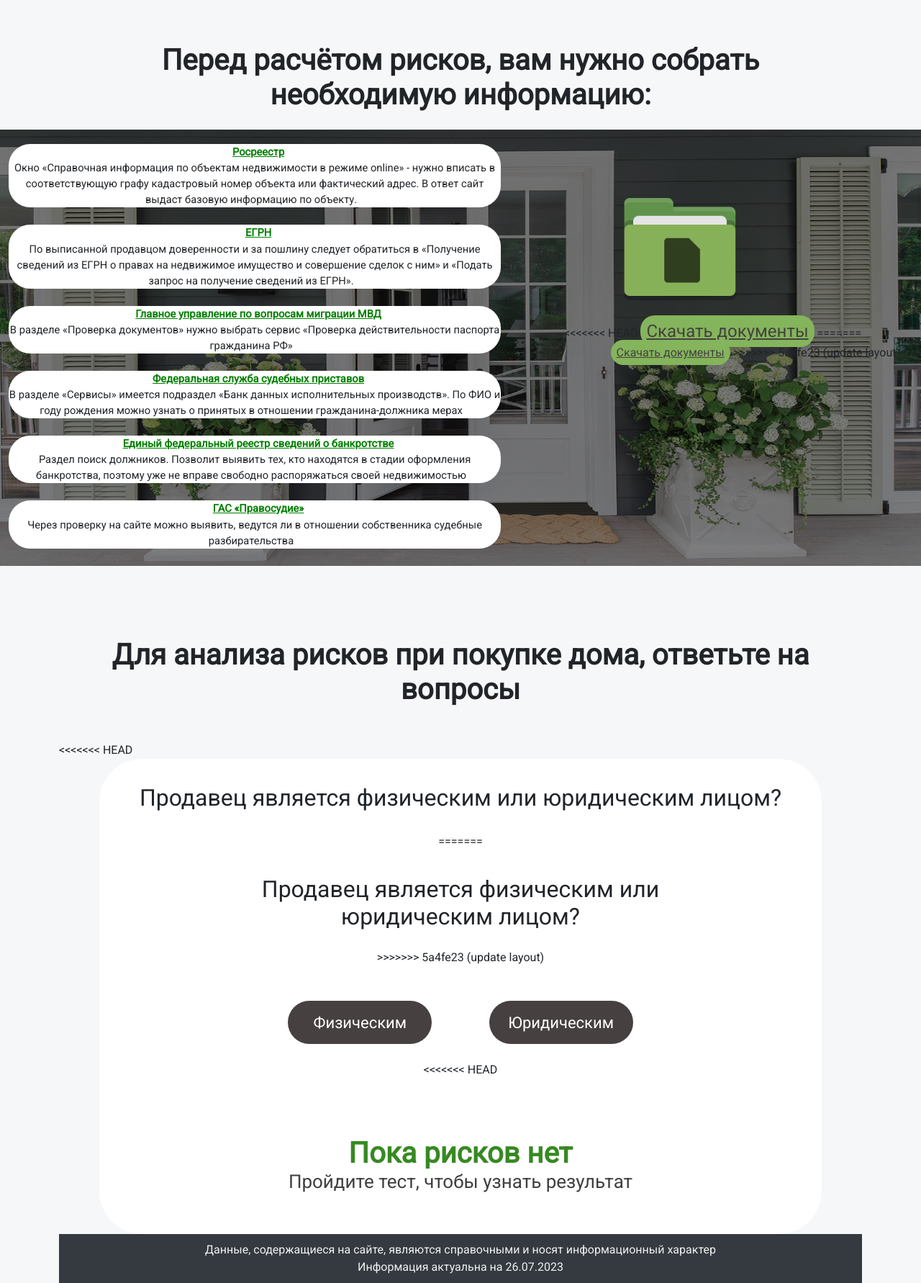
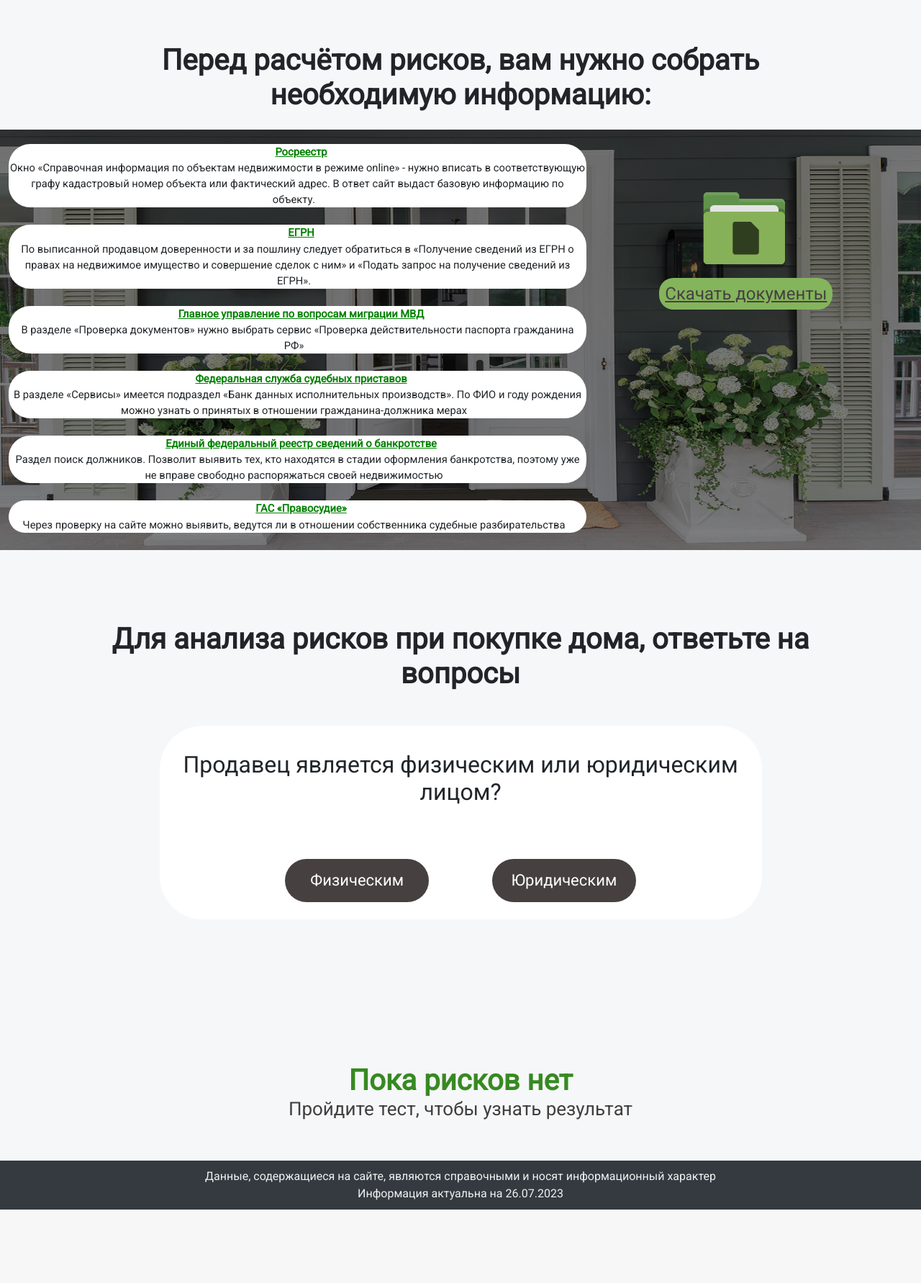
Before and after one commit to KateShustova/K_plus, a Django app: page / in a window 1280 px wide. Shown: the part 839-2621 px from the top of the page at 72% size. After the commit the page ends 2519 px from the top, so only its background shows below. Run offline with Django 4.2, Linux system fonts and the light colour scheme; some libraries are stand-ins or nearby versions.

Commit message:
update layout

```diff
--- a/consultant/project/templates/index.html
+++ b/consultant/project/templates/index.html
@@ -127,11 +127,7 @@
                   <p>
                      <a href="{% static 'doc_list.pdf' %}" target="blank" rel="noopener noreferrer"><img src="{% static 'img/documents.png' %}" style="margin-left:13%; width:40%" alt="Пока не работает"></a>
                      <br>
-<<<<<<< HEAD
                      <a href="{% static 'doc_list.pdf' %}" target="blank" rel="noopener noreferrer" class="download" style="margin-left:0%" download>Скачать документы</a>
-=======
-                     <a href="{% static 'doc_list.pdf' %}" target="blank" style="margin-left:13%; font-size: 1.25vw;" rel="noopener noreferrer" class="download" download>Скачать документы</a>
->>>>>>> 5a4fe23 (update layout)
                   </p>
                </div>
             </div>
@@ -221,12 +217,7 @@
                   </div>
                </div>
             {% for employee in page_obj_phys %}
-<<<<<<< HEAD
-            <div id="d-q-ans-container_{{forloop.counter}}" class="num" style="position: relative;border-radius: 60px; padding-top: 35px; width: 90%; height: 450px; margin:0 auto; background-color:#FFFFFF;text-align: center;">
-=======
                <div id="d-q-ans-container_{{forloop.counter}}" class="num" style="position: relative;border-radius: 60px; padding-top: 35px; width: 80%; height: 20vw; margin:0 auto; background-color:#FFFFFF;text-align: center;">
->>>>>>> 5a4fe23 (update layout)
-
                      <div style="position: relative; top: 50%; transform: translateY(-80%);">
                      <span style="font-size: 1.5vw; padding-left:10px;padding-right:10px" class="qtext_{{forloop.counter}}" >{{ employee.content }}</span>
                         </div>
@@ -355,15 +346,9 @@
             <br>
             <br>
             <!-- Блок с первым вопросом (юр/физ) -->
-<<<<<<< HEAD
-            <div class="qcontainer " id="qcont" width="100%">
-               <div id="d-q-ans-container_0" class="num" style="border-radius: 60px; padding-top: 35px; width: 90%; margin:0 auto; background-color:#FFFFFF;text-align: center;">
-                  <h2 style="font-size=100%; margin-bottom: 30px;" class="qtext_0" >Продавец является физическим или юридическим лицом?</h2>
-=======
             <div class="qcontainer " id="qcont" style="text-align: center; width: 100%;">
                <div id="d-q-ans-container_0" class="num" style="margin:0 auto;border-radius: 60px; padding-top: 35px; width: 75%; margin:0 auto; background-color:#FFFFFF;text-align: center;">
                   <h2 style="font-size=200%; margin-bottom: 2vw;" class="qtext_0" >Продавец является физическим или юридическим лицом?</h2>
->>>>>>> 5a4fe23 (update layout)
                   <div>
                      <br><br>
                      <div class="rb-chk-container otp-row_0" style="text-align: center;">
@@ -383,13 +368,8 @@
                </div>
             </div>
             <!-- Счетчик рисков -->
-<<<<<<< HEAD
-            <div id="risk-count" class = "risks" style="border-radius: 60px; padding-top: 8px; padding-bottom: 12px; width: 60%; margin:0 auto; background-color:#E3E0E0; border-top-left-radius: 0;border-top-right-radius: 0;text-align: center;">
-               <span style="font-size: 180%; padding-left:10px;padding-right:10px;" id="risks" ><strong> </strong></span>
-=======
             <div id="risk-count" class = "risks" style="border-radius: 4vw; padding-top: 8px; padding-bottom: 12px; width: 60%; margin:0 auto; background-color:#E3E0E0; border-top-left-radius: 0;border-top-right-radius: 0;text-align: center;">
                <span style="font-size: 1.5vw; padding-left:10px;padding-right:10px;" id="risks" ><strong> </strong></span>
->>>>>>> 5a4fe23 (update layout)
                {% load static %}
                <script src="{% static 'js_code/check.js' %}"></script>
                <!-- Логика счетчика рисков -->
@@ -425,6 +405,32 @@
                         location.href = "/#test_page";
                         window.location.reload();
                         sessionStorage.clear();
+
+                        let arr = [];
+                        {% for question in page_obj_phys %}
+                           arr.push({{question.correct_answer}});
+                        {% endfor %}
+                        sessionStorage.setItem("phys", arr);
+
+                        let arr1 = [];
+                        {% for question in page_obj_legal %}
+                           arr1.push({{question.correct_answer}});
+                        {% endfor %}
+                        sessionStorage.setItem("legal", arr1);
+
+                        let risk_level_phys_arr = [];
+                        {% for question in page_obj_phys %}
+                           risk_level_phys_arr.push({{question.risk_level}});
+                        {% endfor %}
+                        sessionStorage.setItem("risk_level_phys", risk_level_phys_arr);
+
+                        let risk_level_legal_arr = [];
+                        {% for question in page_obj_phys %}
+                           risk_level_legal_arr.push({{question.risk_level}});
+                        {% endfor %}
+                        sessionStorage.setItem("risk_level_legal", risk_level_legal_arr);
+
+
                         var risk_legal_num = document.querySelectorAll(".risks_legal_text");
                         var risk_phys_num = document.querySelectorAll(".risks_phys_text");
                         for (let i = 0; i < risk_legal_num.length; i++) {
```
